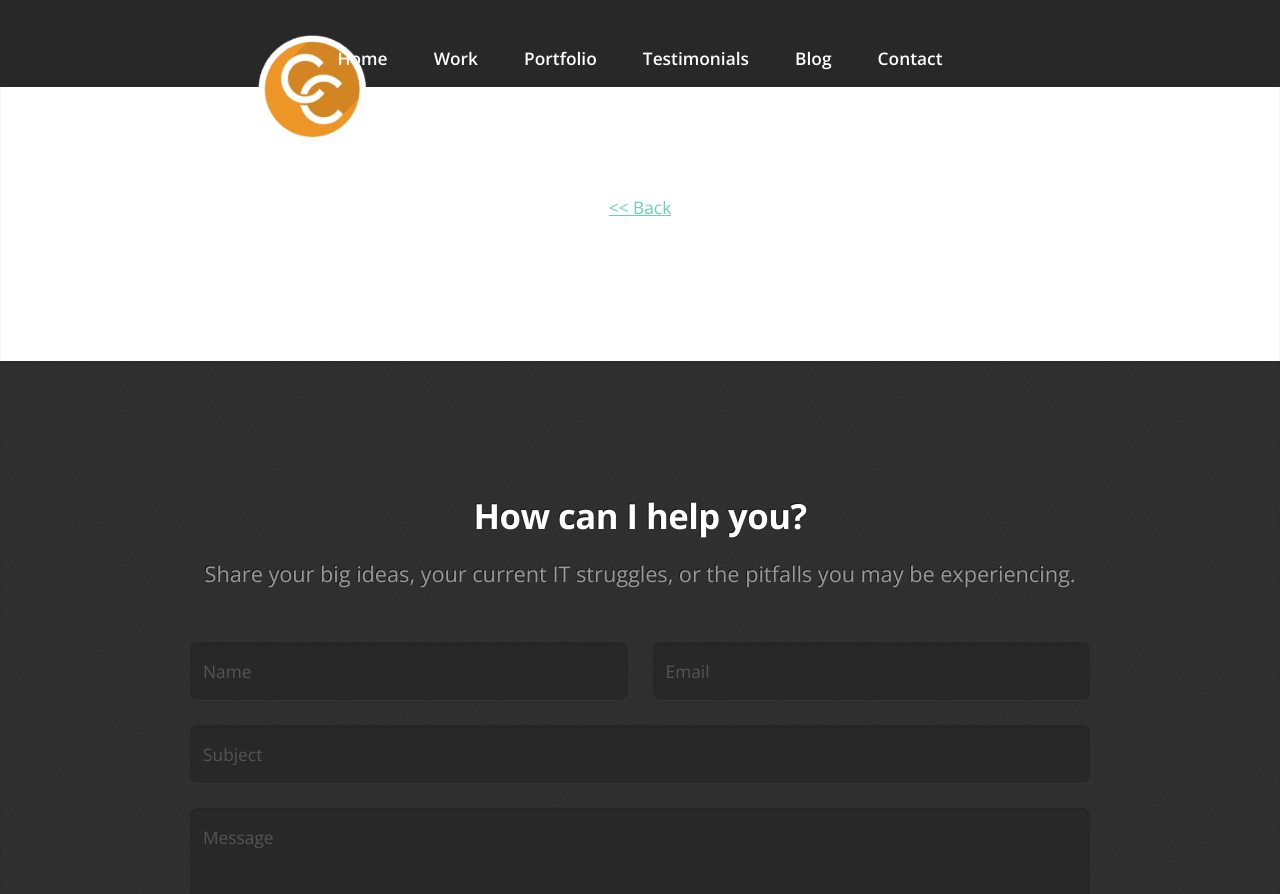
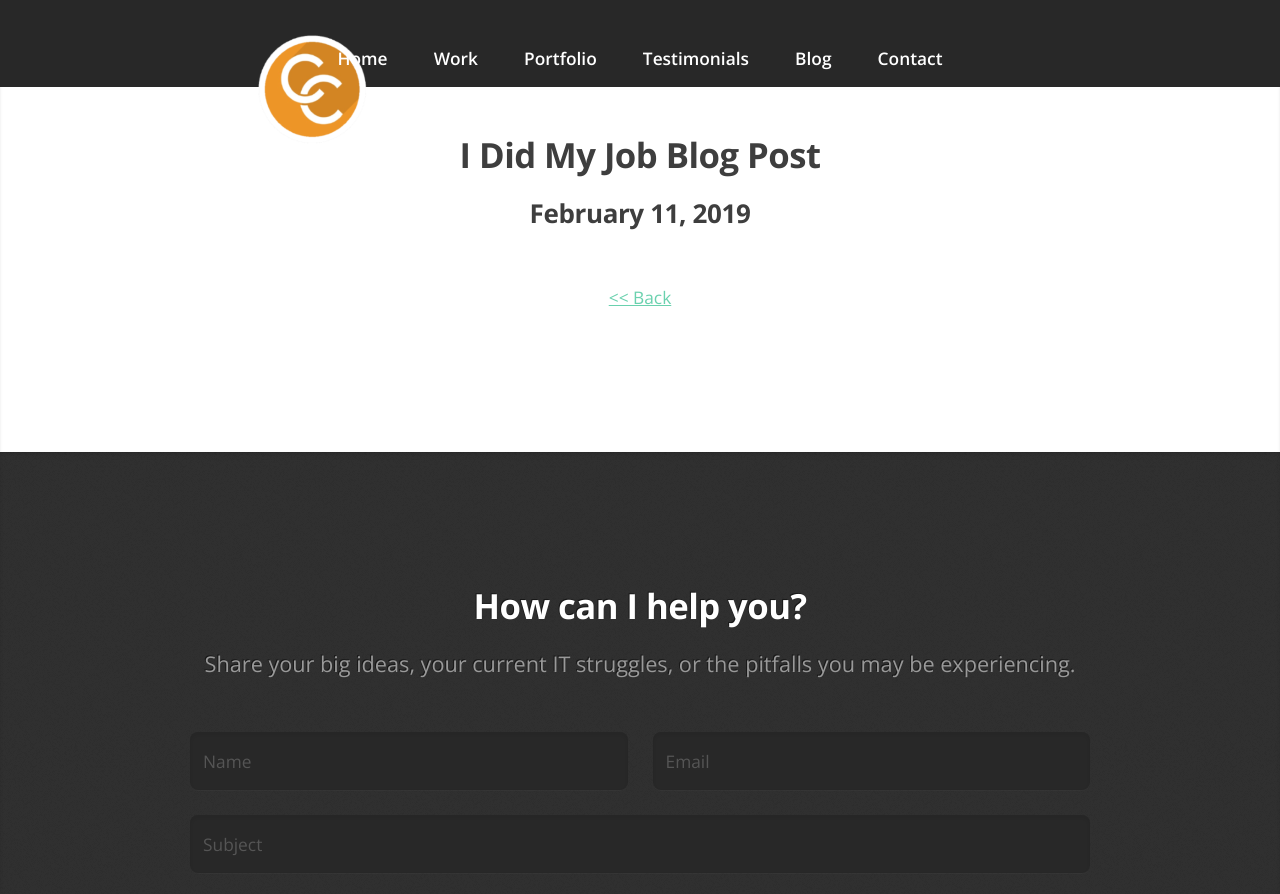
Before and after one commit to cole-consulting/cole-consulting.github.io, a Jekyll site: the page built from _posts/2019-02-11-blog-post.markdown, in a window 1280 px wide and 900 px high. Shown: the top 894 px of the window. Built offline with Jekyll 4.4.1, drawn with Linux system fonts in a browser that asks for light colours; our own code applies the rules of GitHub Pages for plain Markdown files.

Commit message:
Update 2019-02-11-blog-post.markdown

```diff
--- a/_posts/2019-02-11-blog-post.markdown
+++ b/_posts/2019-02-11-blog-post.markdown
@@ -1,5 +1,5 @@
 ---
-title: "I Did My Job" Blog Post
+title: I Did My Job Blog Post
 display-date: February 11, 2019
 img: images/blog-icon.jpg
 override-url: https://colemike.com/2018/07/20/i-did-my-job/
```
